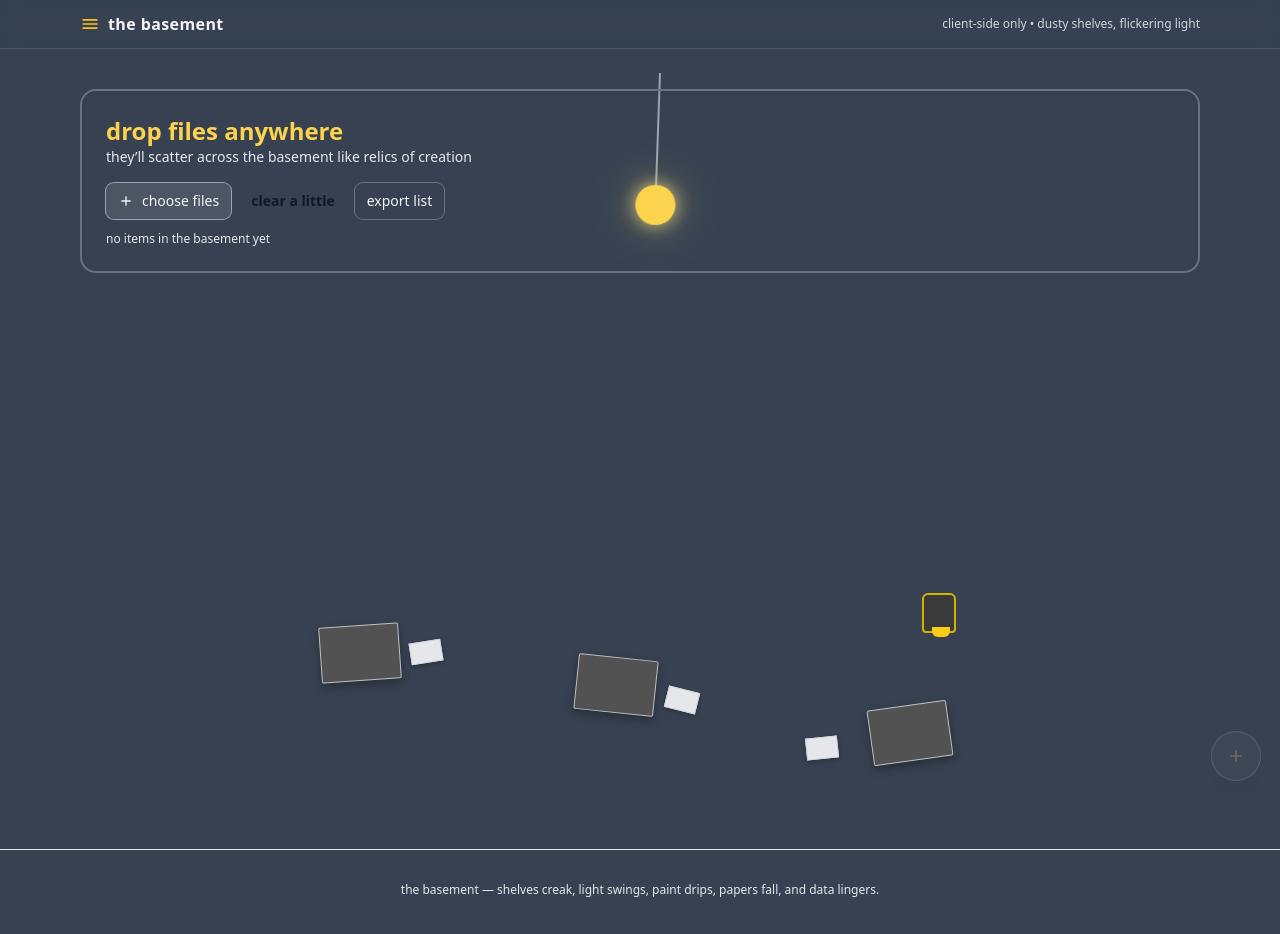
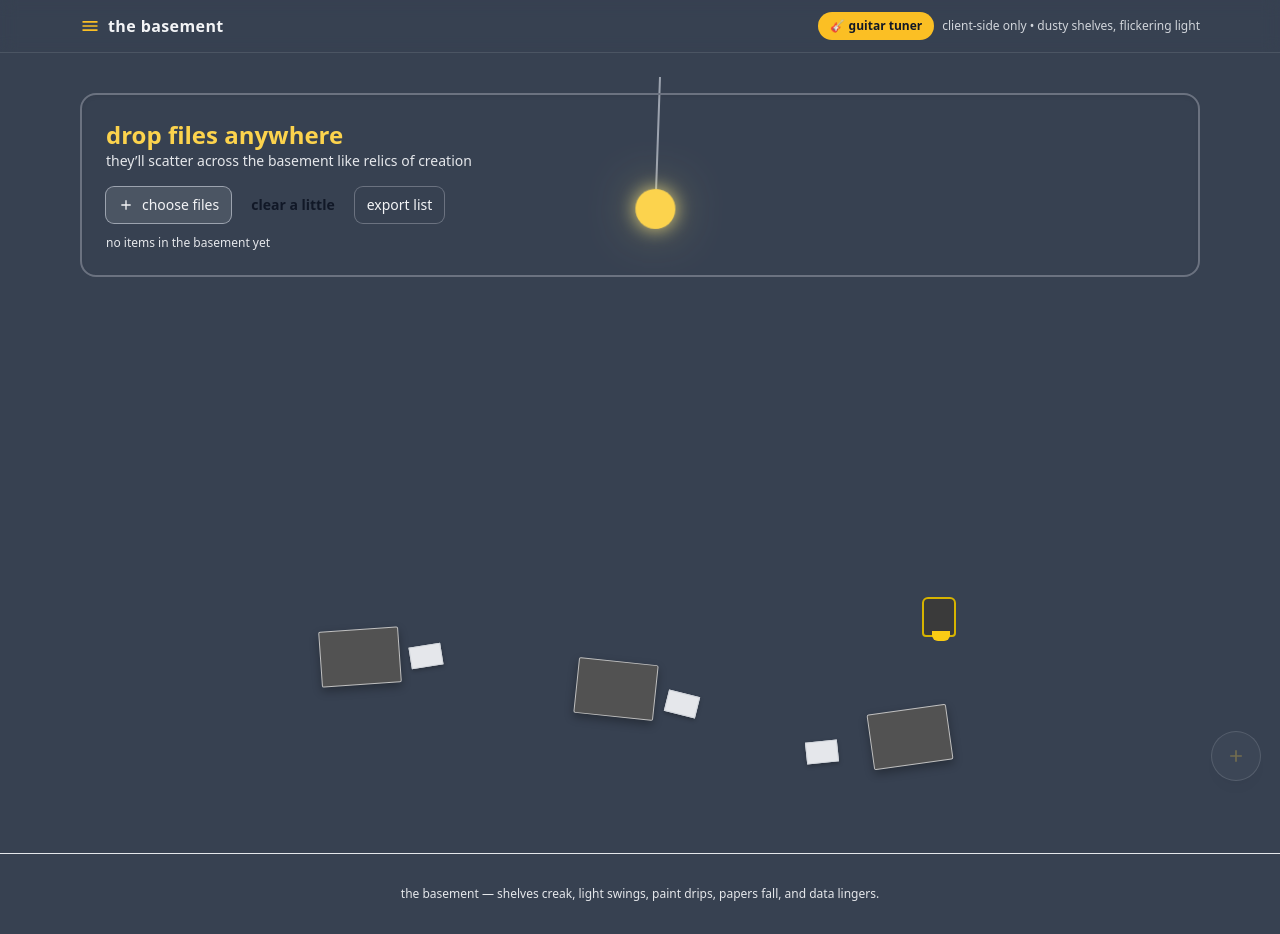
Before and after one commit to bearicide/bear-cave, a plain HTML site: page index.html in a window 1280 px wide. Drawn offline with nearby package versions, Linux system fonts and the light colour scheme.

Commit message:
Link guitar tuner from basement

```diff
--- a/index.html
+++ b/index.html
@@ -9,12 +9,15 @@
 </head>
 <body class="bg-gray-700 text-gray-100 overflow-hidden selection:bg-yellow-300/30">
   <header class="sticky top-0 z-40 bg-gray-800/80 border-b border-gray-600 backdrop-filter backdrop-blur">
-    <div class="max-w-6xl mx-auto flex items-center justify-between px-4 py-3">
+    <div class="max-w-6xl mx-auto flex items-center justify-between px-4 py-3 gap-3">
       <div class="flex items-center gap-2">
         <svg xmlns='http://www.w3.org/2000/svg' class="h-5 w-5 text-yellow-400" viewBox="0 0 24 24" fill="none" stroke="currentColor" stroke-width="2"><path d="M3 7h18M3 12h18M3 17h18"/></svg>
         <span class="font-semibold tracking-wide">the basement</span>
       </div>
-      <div class="text-xs text-gray-300">client-side only • dusty shelves, flickering light</div>
+      <div class="flex items-center gap-2">
+        <a href="guitar-tuner.html" class="inline-flex items-center rounded-full bg-yellow-400 px-3 py-1.5 text-xs font-bold text-gray-900 hover:bg-yellow-300">🎸 guitar tuner</a>
+        <div class="hidden sm:block text-xs text-gray-300">client-side only • dusty shelves, flickering light</div>
+      </div>
     </div>
   </header>
 
```
